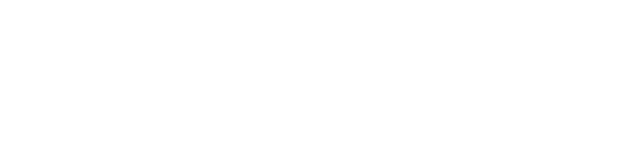
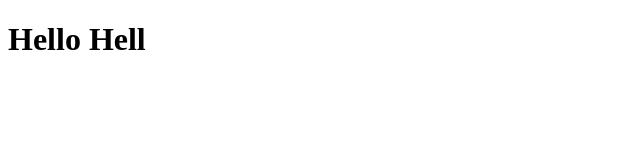
Before and after one commit to Teacher-droid/static, a plain HTML site: page index.html in a window 1280 px wide. Shown: the whole page, without its empty margins (0-640 px from the left). Drawn offline with Linux system fonts and the light colour scheme.

Commit message:
Update index.html

```diff
--- a/index.html
+++ b/index.html
@@ -8,7 +8,9 @@
         <meta name="viewport" content="width=device-width, initial-scale=1">
     </head>
     <body>
-        <header>        </header>
+        <header>
+            <h1> Hello Hell </h1>
+        </header>
         <main>
 
         </main>
```
